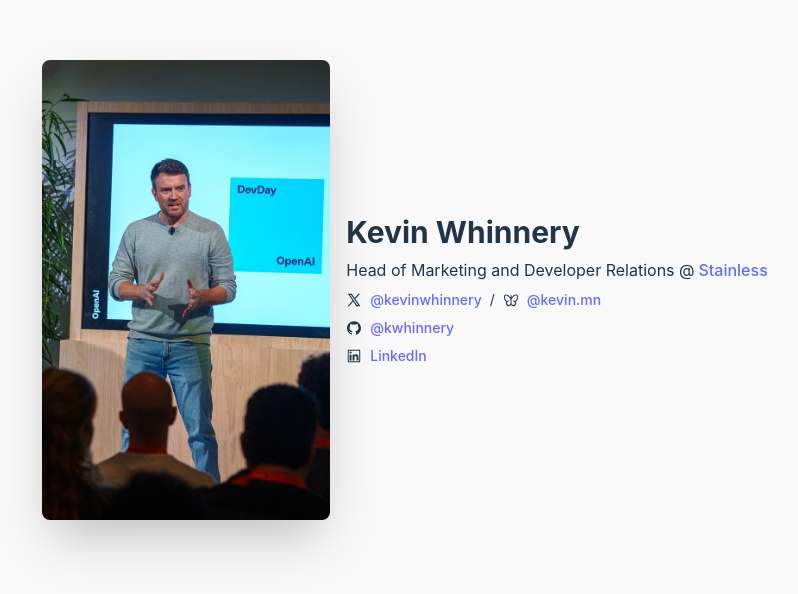
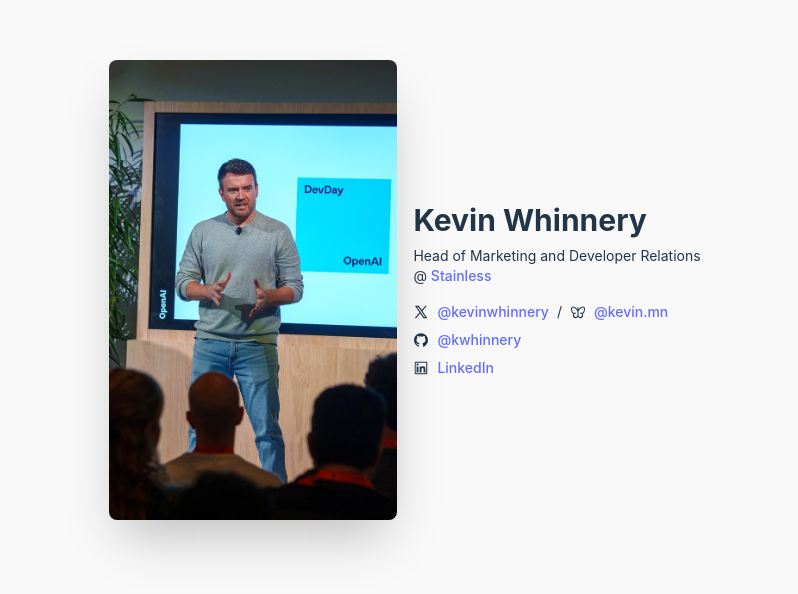
Before and after one commit to kwhinnery/kevin.mn, a React (Vite) app: page / in a window 1280 px wide. Shown: the part 110-704 px from the top of the page, without its empty margins (235-1033 px from the left). Built offline with nearby package versions, Linux system fonts and the light colour scheme.

Commit message:
update to stainless

```diff
--- a/src/App.jsx
+++ b/src/App.jsx
@@ -22,8 +22,9 @@ function App() {
         </div>
         <div className="flex flex-col items-start gap-2">
           <h1 className="text-xl font-bold sm:text-3xl">Kevin Whinnery</h1>
-          <p className="flex items-center gap-1">
-            Head of Marketing and Developer Relations @{" "}
+          <p className="mb-2 text-sm">
+            Head of Marketing and Developer Relations
+            <br />@{" "}
             <a href="https://stainless.com" target="_blank">
               Stainless
             </a>
```
